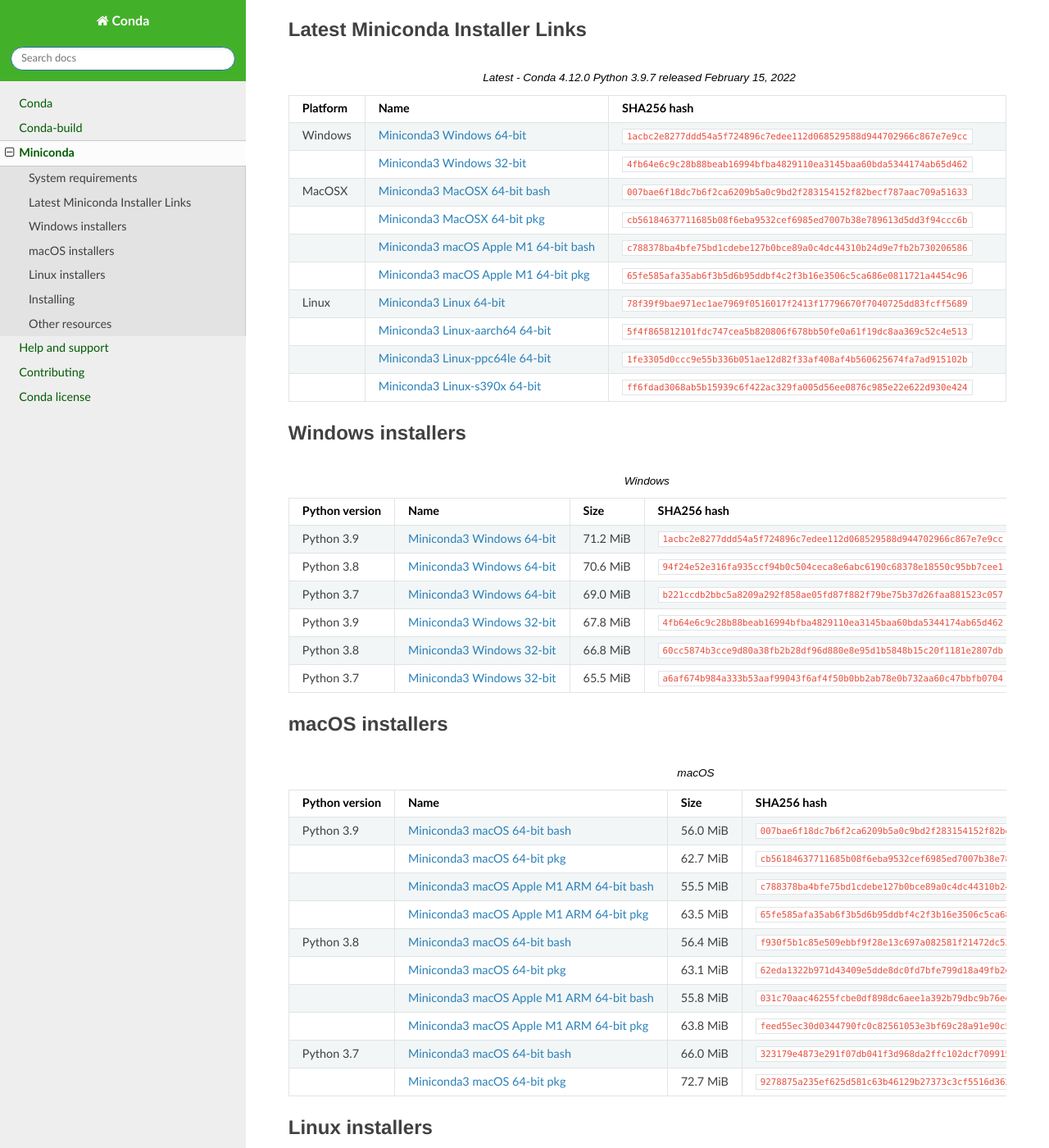
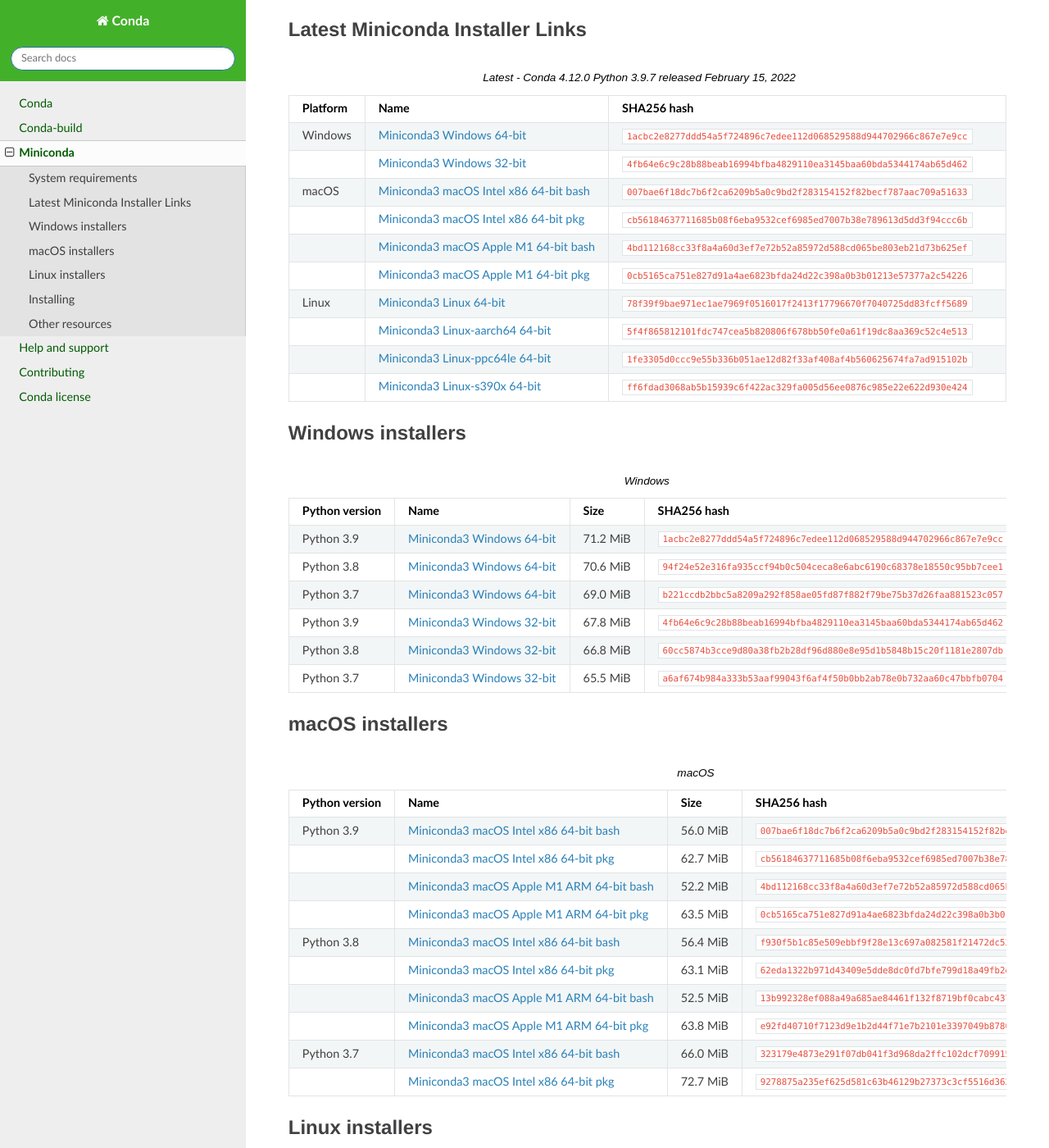
Before and after one commit to conda/conda-docs, a Sphinx documentation site: the page built from docs/source/miniconda.rst, in a window 1280 px wide and 1400 px high, scrolled down 691 px. Shown: the whole window at 82% size. Built offline with Sphinx 7.4.7 and the Read the Docs theme 2.0.0, drawn with Linux system fonts in a browser that asks for light colours.

Commit message:
Update hashes for osx-arm64 Miniconda-4.12.0

```diff
--- a/docs/source/miniconda.rst
+++ b/docs/source/miniconda.rst
@@ -38,10 +38,10 @@
 
    Windows,`Miniconda3 Windows 64-bit <https://repo.anaconda.com/miniconda/Miniconda3-latest-Windows-x86_64.exe>`_,``1acbc2e8277ddd54a5f724896c7edee112d068529588d944702966c867e7e9cc``
    ,`Miniconda3 Windows 32-bit <https://repo.anaconda.com/miniconda/Miniconda3-latest-Windows-x86.exe>`_,``4fb64e6c9c28b88beab16994bfba4829110ea3145baa60bda5344174ab65d462``
-   MacOSX,`Miniconda3 MacOSX 64-bit bash <https://repo.anaconda.com/miniconda/Miniconda3-latest-MacOSX-x86_64.sh>`_,``007bae6f18dc7b6f2ca6209b5a0c9bd2f283154152f82becf787aac709a51633``
-   ,`Miniconda3 MacOSX 64-bit pkg <https://repo.anaconda.com/miniconda/Miniconda3-latest-MacOSX-x86_64.pkg>`_,``cb56184637711685b08f6eba9532cef6985ed7007b38e789613d5dd3f94ccc6b``
-   ,`Miniconda3 macOS Apple M1 64-bit bash <https://repo.anaconda.com/miniconda/Miniconda3-latest-MacOSX-arm64.sh>`_,``c788378ba4bfe75bd1cdebe127b0bce89a0c4dc44310b24d9e7fb2b730206586``
-   ,`Miniconda3 macOS Apple M1 64-bit pkg <https://repo.anaconda.com/miniconda/Miniconda3-latest-MacOSX-arm64.pkg>`_,``65fe585afa35ab6f3b5d6b95ddbf4c2f3b16e3506c5ca686e0811721a4454c96``
+   macOS,`Miniconda3 macOS Intel x86 64-bit bash <https://repo.anaconda.com/miniconda/Miniconda3-latest-MacOSX-x86_64.sh>`_,``007bae6f18dc7b6f2ca6209b5a0c9bd2f283154152f82becf787aac709a51633``
+   ,`Miniconda3 macOS Intel x86 64-bit pkg <https://repo.anaconda.com/miniconda/Miniconda3-latest-MacOSX-x86_64.pkg>`_,``cb56184637711685b08f6eba9532cef6985ed7007b38e789613d5dd3f94ccc6b``
+   ,`Miniconda3 macOS Apple M1 64-bit bash <https://repo.anaconda.com/miniconda/Miniconda3-latest-MacOSX-arm64.sh>`_,``4bd112168cc33f8a4a60d3ef7e72b52a85972d588cd065be803eb21d73b625ef``
+   ,`Miniconda3 macOS Apple M1 64-bit pkg <https://repo.anaconda.com/miniconda/Miniconda3-latest-MacOSX-arm64.pkg>`_,``0cb5165ca751e827d91a4ae6823bfda24d22c398a0b3b01213e57377a2c54226``
    Linux,`Miniconda3 Linux 64-bit <https://repo.anaconda.com/miniconda/Miniconda3-latest-Linux-x86_64.sh>`_,``78f39f9bae971ec1ae7969f0516017f2413f17796670f7040725dd83fcff5689``
    ,`Miniconda3 Linux-aarch64 64-bit <https://repo.anaconda.com/miniconda/Miniconda3-latest-Linux-aarch64.sh>`_,``5f4f865812101fdc747cea5b820806f678bb50fe0a61f19dc8aa369c52c4e513``
    ,`Miniconda3 Linux-ppc64le 64-bit <https://repo.anaconda.com/miniconda/Miniconda3-latest-Linux-ppc64le.sh>`_,``1fe3305d0ccc9e55b336b051ae12d82f33af408af4b560625674fa7ad915102b``
@@ -69,16 +69,16 @@
    :header: Python version,Name,Size,SHA256 hash
    :widths: 5, 10, 5, 80
 
-   Python 3.9,`Miniconda3 macOS 64-bit bash <https://repo.anaconda.com/miniconda/Miniconda3-py39_4.12.0-MacOSX-x86_64.sh>`_,56.0 MiB,``007bae6f18dc7b6f2ca6209b5a0c9bd2f283154152f82becf787aac709a51633``
-   ,`Miniconda3 macOS 64-bit pkg <https://repo.anaconda.com/miniconda/Miniconda3-py39_4.12.0-MacOSX-x86_64.pkg>`_,62.7 MiB,``cb56184637711685b08f6eba9532cef6985ed7007b38e789613d5dd3f94ccc6b``
-   ,`Miniconda3 macOS Apple M1 ARM 64-bit bash <https://repo.anaconda.com/miniconda/Miniconda3-py39_4.12.0-MacOSX-arm64.sh>`_,55.5 MiB,``c788378ba4bfe75bd1cdebe127b0bce89a0c4dc44310b24d9e7fb2b730206586``
-   ,`Miniconda3 macOS Apple M1 ARM 64-bit pkg <https://repo.anaconda.com/miniconda/Miniconda3-py39_4.12.0-MacOSX-arm64.pkg>`_,63.5 MiB,``65fe585afa35ab6f3b5d6b95ddbf4c2f3b16e3506c5ca686e0811721a4454c96``
-   Python 3.8,`Miniconda3 macOS 64-bit bash <https://repo.anaconda.com/miniconda/Miniconda3-py38_4.12.0-MacOSX-x86_64.sh>`_,56.4 MiB,``f930f5b1c85e509ebbf9f28e13c697a082581f21472dc5360c41905d10802c7b``
-   ,`Miniconda3 macOS 64-bit pkg <https://repo.anaconda.com/miniconda/Miniconda3-py38_4.12.0-MacOSX-x86_64.pkg>`_,63.1 MiB,``62eda1322b971d43409e5dde8dc0fd7bfe799d18a49fb2d8d6ad1f6833448f5c``
-   ,`Miniconda3 macOS Apple M1 ARM 64-bit bash <https://repo.anaconda.com/miniconda/Miniconda3-py38_4.12.0-MacOSX-arm64.sh>`_,55.8 MiB,``031c70aac46255fcbe0df898dc6aee1a392b79dbc9b76ed6722568b5664ca03b``
-   ,`Miniconda3 macOS Apple M1 ARM 64-bit pkg <https://repo.anaconda.com/miniconda/Miniconda3-py38_4.12.0-MacOSX-arm64.pkg>`_,63.8 MiB,``feed55ec30d0344790fc0c82561053e3bf69c28a91e90c537e17193edce22b42``
-   Python 3.7,`Miniconda3 macOS 64-bit bash <https://repo.anaconda.com/miniconda/Miniconda3-py37_4.12.0-MacOSX-x86_64.sh>`_,66.0 MiB,``323179e4873e291f07db041f3d968da2ffc102dcf709915b48a253914d981868``
-   ,`Miniconda3 macOS 64-bit pkg <https://repo.anaconda.com/miniconda/Miniconda3-py37_4.12.0-MacOSX-x86_64.pkg>`_,72.7 MiB,``9278875a235ef625d581c63b46129b27373c3cf5516d36250a1a3640978280cd``
+   Python 3.9,`Miniconda3 macOS Intel x86 64-bit bash <https://repo.anaconda.com/miniconda/Miniconda3-py39_4.12.0-MacOSX-x86_64.sh>`_,56.0 MiB,``007bae6f18dc7b6f2ca6209b5a0c9bd2f283154152f82becf787aac709a51633``
+   ,`Miniconda3 macOS Intel x86 64-bit pkg <https://repo.anaconda.com/miniconda/Miniconda3-py39_4.12.0-MacOSX-x86_64.pkg>`_,62.7 MiB,``cb56184637711685b08f6eba9532cef6985ed7007b38e789613d5dd3f94ccc6b``
+   ,`Miniconda3 macOS Apple M1 ARM 64-bit bash <https://repo.anaconda.com/miniconda/Miniconda3-py39_4.12.0-MacOSX-arm64.sh>`_,52.2 MiB,``4bd112168cc33f8a4a60d3ef7e72b52a85972d588cd065be803eb21d73b625ef``
+   ,`Miniconda3 macOS Apple M1 ARM 64-bit pkg <https://repo.anaconda.com/miniconda/Miniconda3-py39_4.12.0-MacOSX-arm64.pkg>`_,63.5 MiB,``0cb5165ca751e827d91a4ae6823bfda24d22c398a0b3b01213e57377a2c54226``
+   Python 3.8,`Miniconda3 macOS Intel x86 64-bit bash <https://repo.anaconda.com/miniconda/Miniconda3-py38_4.12.0-MacOSX-x86_64.sh>`_,56.4 MiB,``f930f5b1c85e509ebbf9f28e13c697a082581f21472dc5360c41905d10802c7b``
+   ,`Miniconda3 macOS Intel x86 64-bit pkg <https://repo.anaconda.com/miniconda/Miniconda3-py38_4.12.0-MacOSX-x86_64.pkg>`_,63.1 MiB,``62eda1322b971d43409e5dde8dc0fd7bfe799d18a49fb2d8d6ad1f6833448f5c``
+   ,`Miniconda3 macOS Apple M1 ARM 64-bit bash <https://repo.anaconda.com/miniconda/Miniconda3-py38_4.12.0-MacOSX-arm64.sh>`_,52.5 MiB,``13b992328ef088a49a685ae84461f132f8719bf0cabc43792fc9009b0421f611``
+   ,`Miniconda3 macOS Apple M1 ARM 64-bit pkg <https://repo.anaconda.com/miniconda/Miniconda3-py38_4.12.0-MacOSX-arm64.pkg>`_,63.8 MiB,``e92fd40710f7123d9e1b2d44f71e7b2101e3397049b87807ccf612c964beef35``
+   Python 3.7,`Miniconda3 macOS Intel x86 64-bit bash <https://repo.anaconda.com/miniconda/Miniconda3-py37_4.12.0-MacOSX-x86_64.sh>`_,66.0 MiB,``323179e4873e291f07db041f3d968da2ffc102dcf709915b48a253914d981868``
+   ,`Miniconda3 macOS Intel x86 64-bit pkg <https://repo.anaconda.com/miniconda/Miniconda3-py37_4.12.0-MacOSX-x86_64.pkg>`_,72.7 MiB,``9278875a235ef625d581c63b46129b27373c3cf5516d36250a1a3640978280cd``
 
 Linux installers
 ================
```
Also changed, not shown: docs/source/miniconda_hashes.rst (+4 -4 lines).
